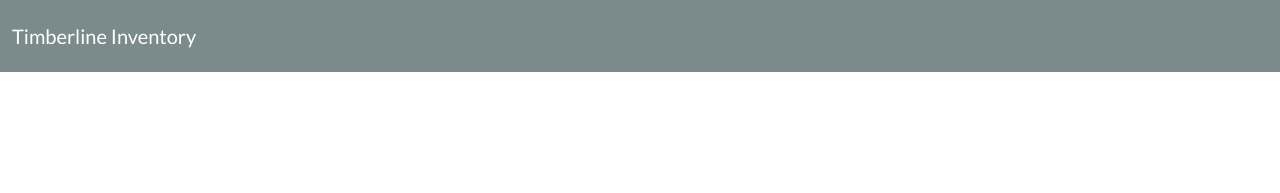
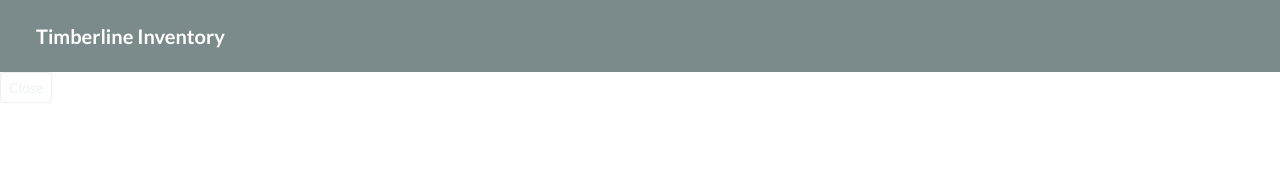
Before and after one commit to paradingwolves/inventory-management-app, a React (Create React App) app: page /auth/login in a window 1280 px wide. Shown: the top 193 px of the page. Built offline with nearby package versions, Linux system fonts and the light colour scheme; no server answers; the database is empty.

Commit message:
Update Header.jsx

```diff
--- a/src/components/Layout/Header/Header.jsx
+++ b/src/components/Layout/Header/Header.jsx
@@ -3,41 +3,55 @@
 import { ROOT } from '../../../lib/routes';
 import useLogout from '../../../hooks/auth/useLogout';
 import useAuth from '../../../hooks/auth/auth';
+import "./Header.css";
 
 const Header = () => {
-  const { profile } = useAuth(); // Check if a user is signed in
-  const { logout, loading: logoutLoading } = useLogout(); // Handle logout
+  const { profile } = useAuth();
+  const { logout, loading: logoutLoading } = useLogout();
+  const [menuOpen, setMenuOpen] = useState(false);
 
-  const [showMobileNav, setShowMobileNav] = useState(false);
-
-  const toggleMobileNav = () => setShowMobileNav(!showMobileNav);
+  const toggleMenu = () => {
+    setMenuOpen(!menuOpen);
+  };
 
   return (
-    <nav className="navbar navbar-expand-lg navbar-dark bg-dark">
-      <div className="container-fluid d-flex justify-content-between">
-        <Link className="navbar-brand" to={ROOT}>
-          Timberline Inventory
-        </Link>
+    <>
+      {/* Main Header */}
+      <nav className={`navbar navbar-dark bg-dark px-4 header ${menuOpen ? "header-hidden" : ""}`}>
+        <div className="container-fluid d-flex justify-content-between">
+          <Link className="navbar-brand fw-bold" to={ROOT}>Timberline Inventory</Link>
+          <button className="navbar-toggler d-lg-none" type="button" onClick={toggleMenu}>
+            <span className="navbar-toggler-icon"></span>
+          </button>
+        </div>
+      </nav>
 
-        {/* Hamburger Toggler Button */}
-        <button
-          className="navbar-toggler"
-          type="button"
-          aria-expanded={showMobileNav}
-          aria-label="Toggle navigation"
-          onClick={toggleMobileNav}
-        >
-          <span className="navbar-toggler-icon"></span>
+      {/* Overlay to dim background when menu is open */}
+      {menuOpen && <div className={`overlay ${menuOpen ? "show" : ""}`} onClick={toggleMenu}></div>}
+
+      {/* Sleek Mobile Navbar */}
+      <div className={`mobile-nav ${menuOpen ? "show" : ""}`}>
+        <button className="btn btn-outline-light btn-sm mb-3" onClick={toggleMenu}>
+          Close
         </button>
+
+        <nav>
+          <ul className="list-unstyled">
+            <li><Link to={ROOT} className="text-white">Home</Link></li>
+            {profile && (
+              <>
+                <li className="text-white mb-2">Signed in as <strong>{profile.username}</strong></li>
+                <li>
+                  <button className="btn btn-outline-light btn-sm w-100" onClick={logout} disabled={logoutLoading}>
+                    {logoutLoading ? 'Logging out...' : 'Logout'}
+                  </button>
+                </li>
+              </>
+            )}
+          </ul>
+        </nav>
       </div>
-
-      {/* Mobile Navigation Menu */}
-      <div className={`mobile-nav ${showMobileNav ? 'show' : ''}`}>
-        <ul className="navbar-nav">
-          {/* Add links here */}
-        </ul>
-      </div>
-    </nav>
+    </>
   );
 };
 
```
